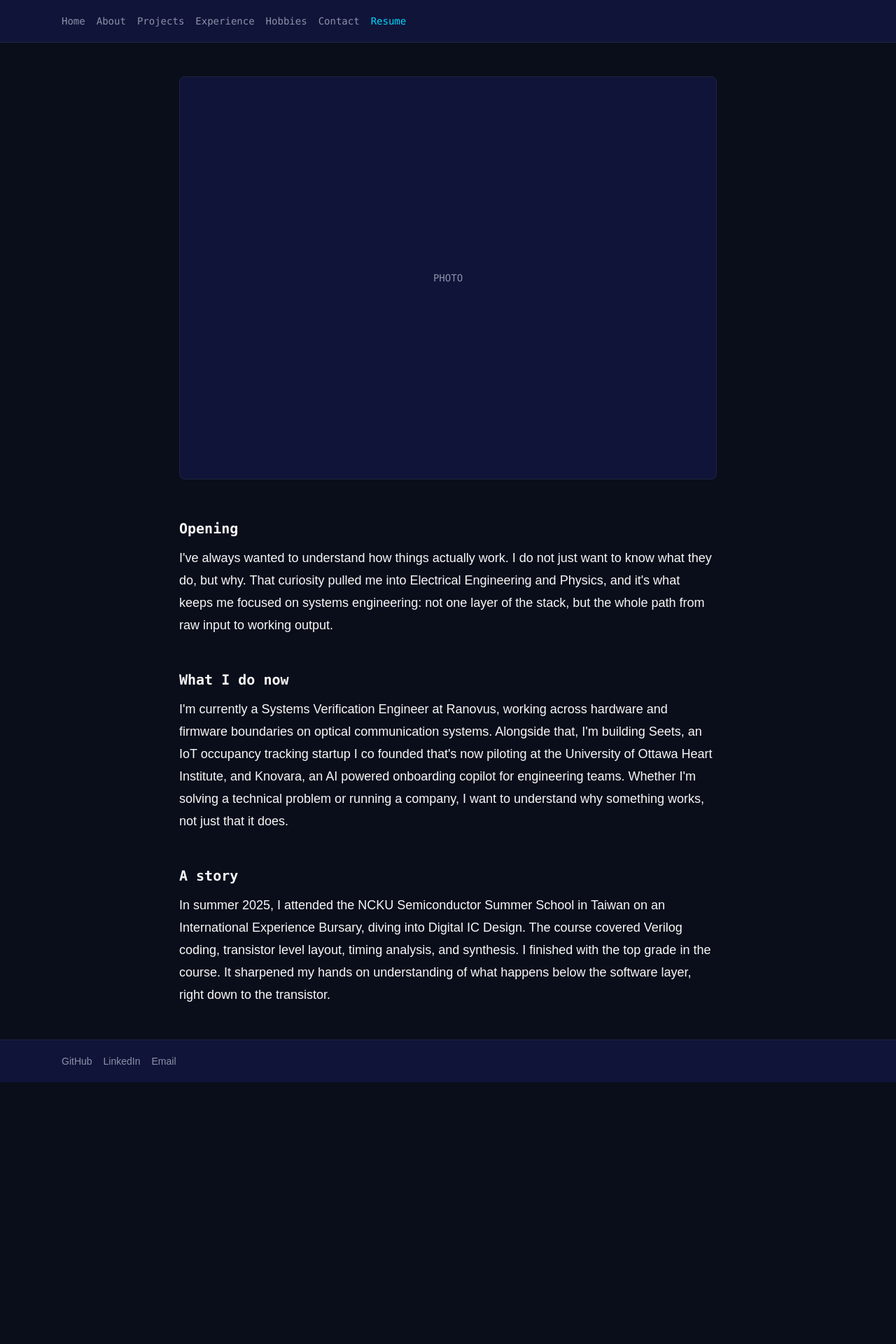
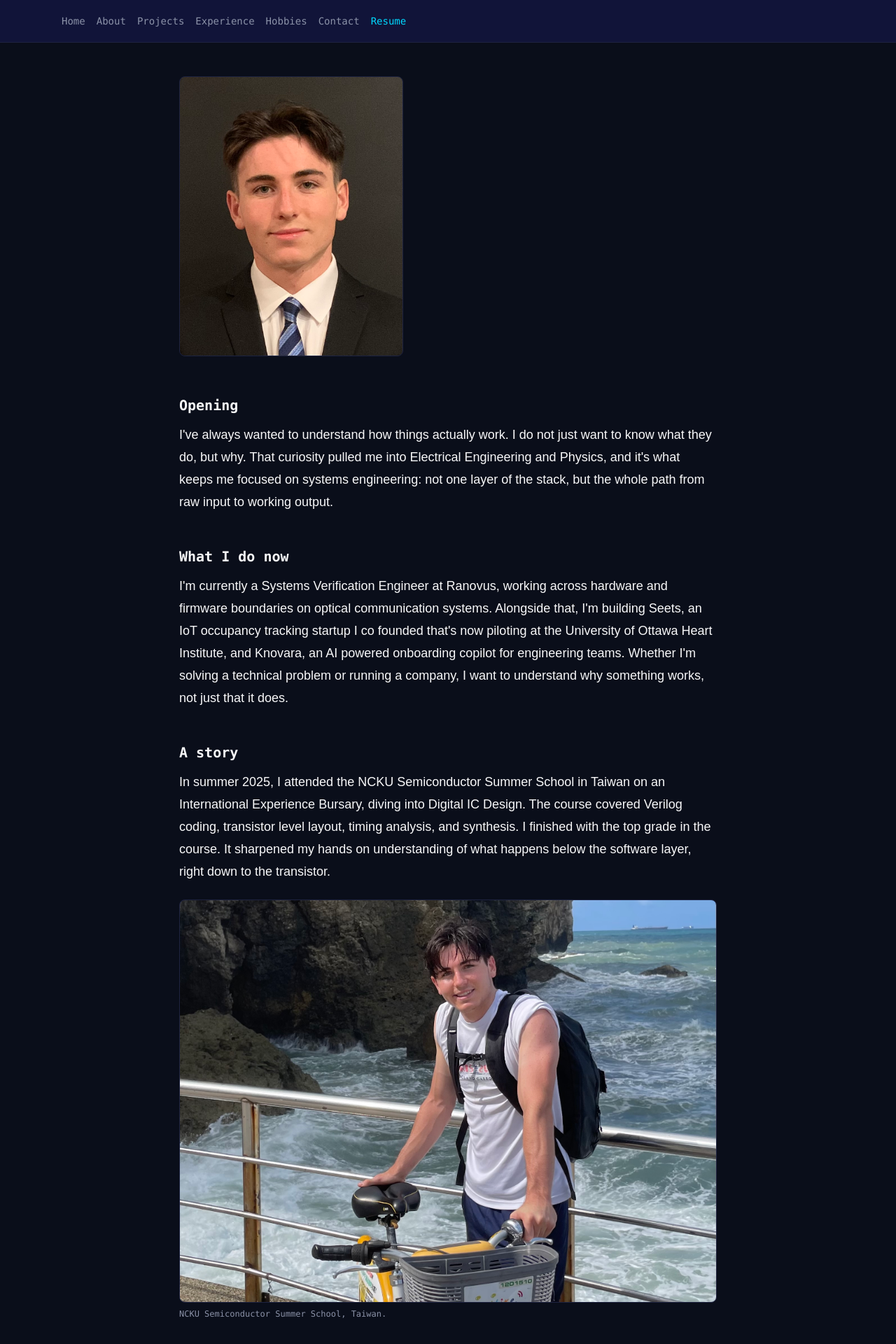
Before and after one commit to Zachary-Levesque/Portfolio, a Next.js app: page /about in a window 1280 px wide. Shown: the top 1920 px of the page at 70% size. Before the commit the page ends 1546 px from the top, so only its background shows below. Built offline with nearby package versions, Linux system fonts and the light colour scheme.

Commit message:
Update page.tsx

```diff
--- a/app/about/page.tsx
+++ b/app/about/page.tsx
@@ -1,3 +1,5 @@
+import Image from "next/image";
+
 export default function AboutPage() {
   const sections = [
     {
@@ -16,9 +18,15 @@ export default function AboutPage() {
 
   return (
     <div className="mx-auto max-w-3xl space-y-14">
-      {/* [FILL IN: photo path] */}
-      <div className="flex aspect-[4/3] items-center justify-center rounded-lg border border-border bg-surface text-center font-mono text-sm uppercase text-muted">
-        photo
+      <div className="relative aspect-[4/5] w-full max-w-80 overflow-hidden rounded-lg border border-border bg-surface">
+        <Image
+          src="/images/professional.jpeg"
+          alt="Professional portrait of Zachary Levesque"
+          fill
+          priority
+          sizes="(max-width: 768px) 100vw, 320px"
+          className="object-cover"
+        />
       </div>
 
       <div className="space-y-12">
@@ -28,6 +36,22 @@ export default function AboutPage() {
               {section.title}
             </h2>
             <p className="text-lg leading-8 text-foreground">{section.body}</p>
+            {section.title === "A story" ? (
+              <figure className="pt-3">
+                <div className="relative aspect-[4/3] overflow-hidden rounded-lg border border-border bg-surface">
+                  <Image
+                    src="/images/taiwan.jpeg"
+                    alt="Zachary at NCKU Semiconductor Summer School in Taiwan"
+                    fill
+                    sizes="(max-width: 768px) 100vw, 768px"
+                    className="object-cover"
+                  />
+                </div>
+                <figcaption className="mt-2 font-mono text-xs text-muted">
+                  NCKU Semiconductor Summer School, Taiwan.
+                </figcaption>
+              </figure>
+            ) : null}
           </section>
         ))}
       </div>
```
